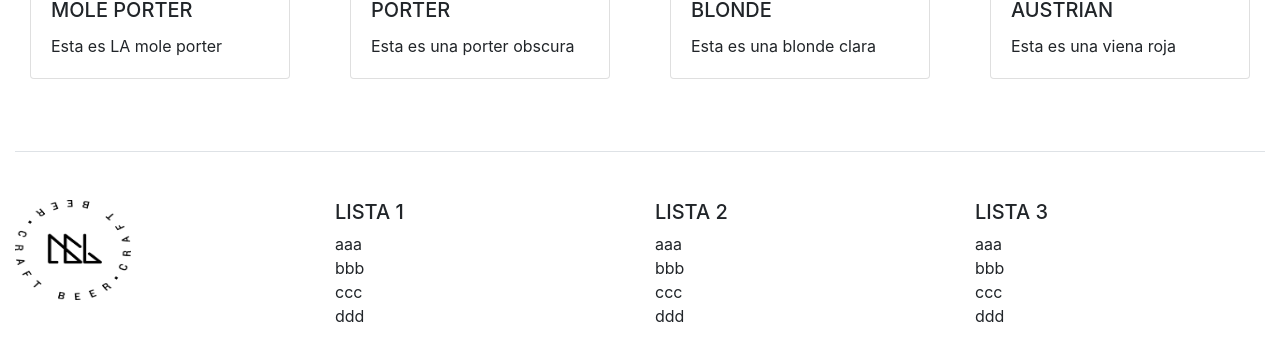
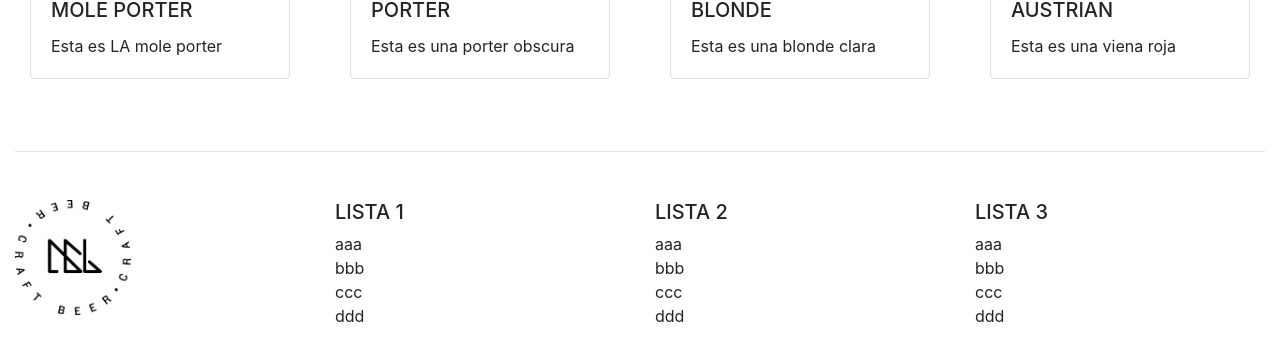
Before and after one commit to chiliwis/chiliwis.github.io, a plain HTML site: page index.html in a window 1280 px wide. Shown: the part 1052-1412 px from the top of the page. Drawn offline with nearby package versions, Linux system fonts and the light colour scheme.

```diff
--- a/index.html
+++ b/index.html
@@ -113,7 +113,7 @@
 <footer class="pt-4 my-md-5 pt-md-5 border-top">
     <div class="row">
         <div class="col-12 col-md">
-            <img src="/assets/images/logos/Isotipo_full_MaltaLab_negro.png" alt="iso" height="70%" width="40%">
+            <img src="/assets/images/logos/Isotipo_full_MaltaLab_negro.png" alt="iso" height="auto%" width="40%">
             <small class="d-block mb-3 text-muted">
             </small>
         </div>
```
